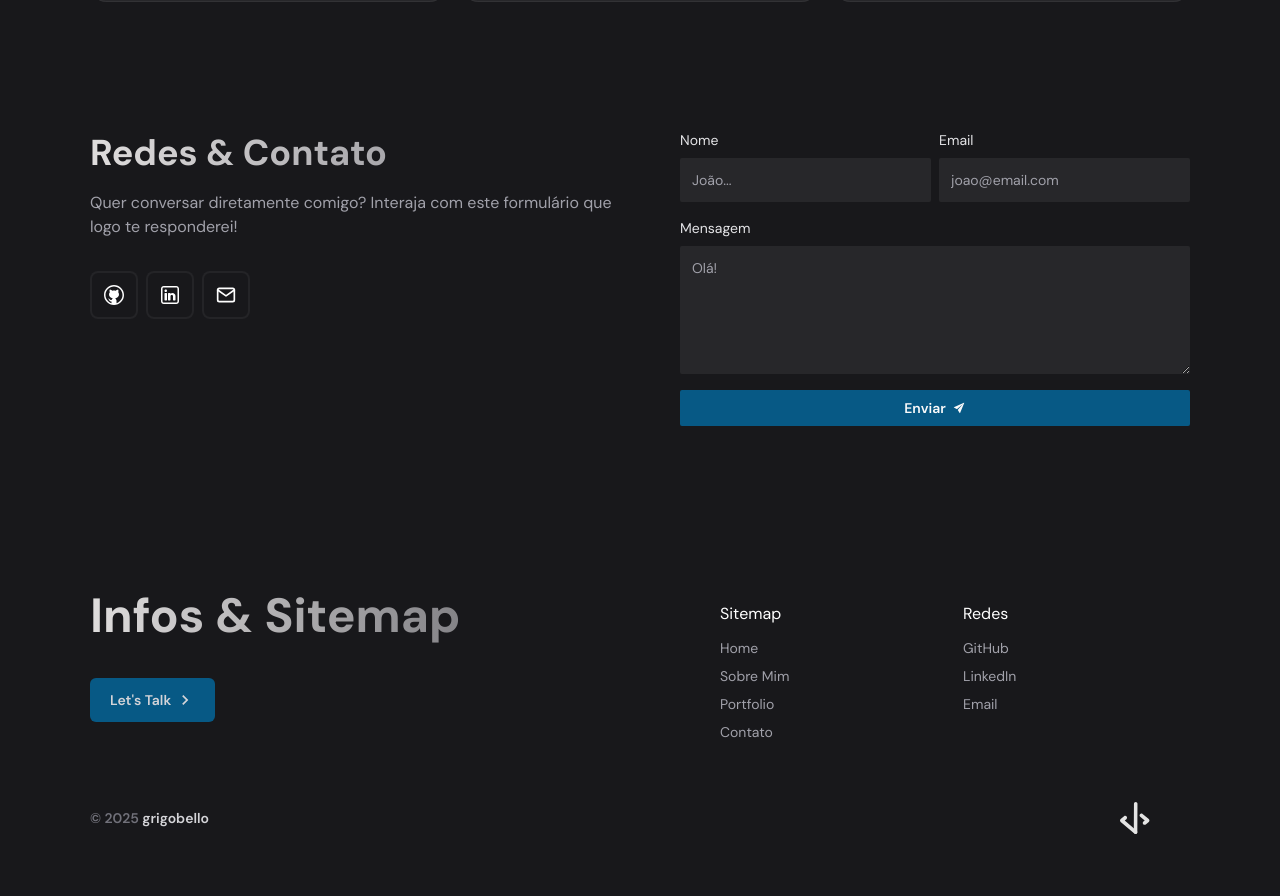
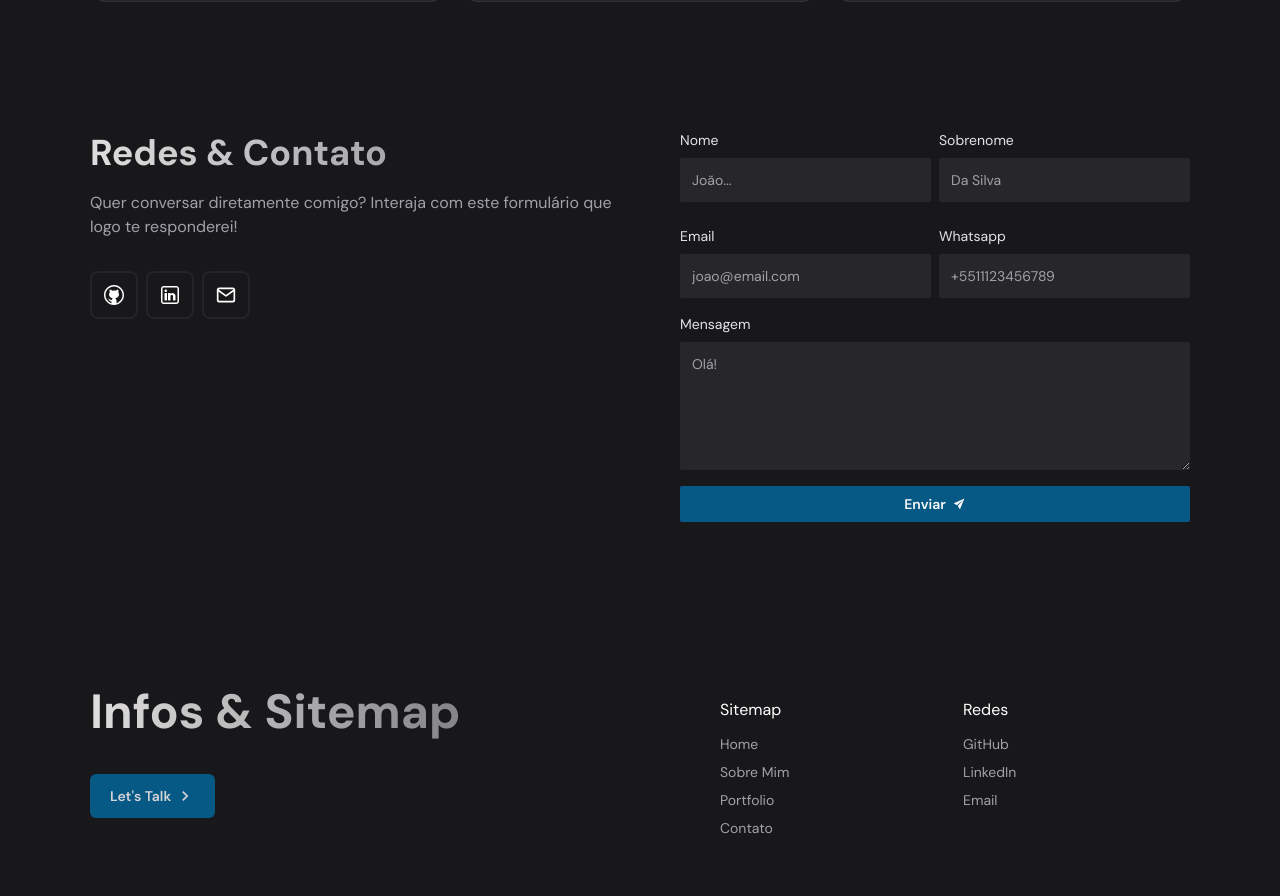
Before and after one commit to ojoaox/AC02-IWD, a React (Vite) app: page / in a window 1280 px wide. Shown: the part 2680-3576 px from the top of the page. Built offline with nearby package versions, Linux system fonts and the light colour scheme.

Commit message:
whatsapp and nickname at form

```diff
--- a/src/components/Contact/Contact.tsx
+++ b/src/components/Contact/Contact.tsx
@@ -118,6 +118,22 @@ const Contact = () => {
                 htmlFor='email'
                 className='block text-zinc-200 text-sm font-normal mb-2'
               >
+                Sobrenome
+              </label>
+              <input
+                type='text'
+                id='text'
+                name='nickname'
+                autoComplete='family-name'
+                placeholder='Da Silva'
+                className='block outline-none w-full p-3 text-sm bg-zinc-800 rounded-sm ring-1 ring-inset ring-transparent transition-shadow hover:ring-50/5 focus:ring-sky-400 focus:ring-2 placeholder:text-zinc-400'
+              />
+            </div>
+            <div className='mb-4'>
+              <label
+                htmlFor='email'
+                className='block text-zinc-200 text-sm font-normal mb-2'
+              >
                 Email
               </label>
               <input
@@ -130,6 +146,24 @@ const Contact = () => {
                 className='block outline-none w-full p-3 text-sm bg-zinc-800 rounded-sm ring-1 ring-inset ring-transparent transition-shadow hover:ring-50/5 focus:ring-sky-400 focus:ring-2 placeholder:text-zinc-400'
               />
             </div>
+            <div className='mb-4'>
+              <label
+                htmlFor='email'
+                className='block text-zinc-200 text-sm font-normal mb-2'
+              >
+                Whatsapp
+              </label>
+              <input
+                type='tel'
+                id='tel'
+                name='tel'
+                autoComplete='tel'
+                required
+                placeholder='+5511123456789'
+                className='block outline-none w-full p-3 text-sm bg-zinc-800 rounded-sm ring-1 ring-inset ring-transparent transition-shadow hover:ring-50/5 focus:ring-sky-400 focus:ring-2 placeholder:text-zinc-400'
+              />
+            </div>
+
           </div>
 
           <div className='mb-4'>
```
